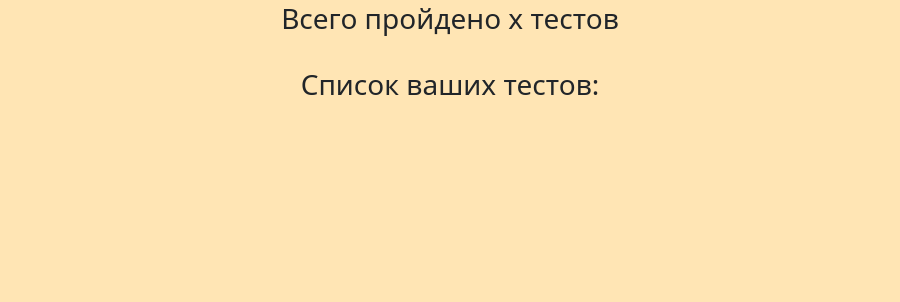
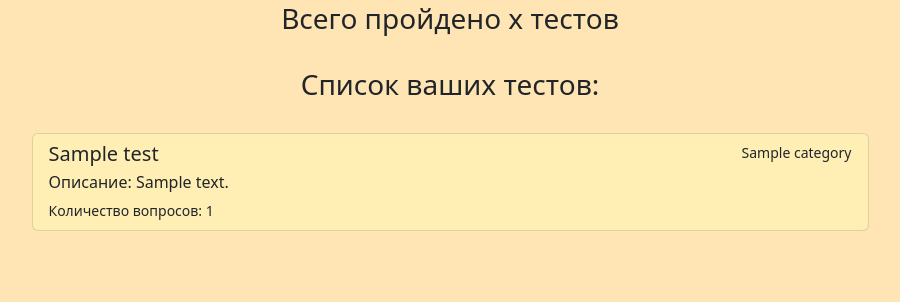
Before and after one commit to pgershuni/quiz_game, a Flask app: page /profile/stats in a window 1280 px wide. Shown: the part 54-356 px from the top of the page, without its empty margins (190-1090 px from the left). Run offline with Flask 3, Linux system fonts and the light colour scheme; a user stored in the database is signed in; a database or web service that is not in the repository returns one stand-in record (values such as "Sample title"); data that the repository does not hold is empty.

Commit message:
stats show_your_tests

```diff
--- a/Project/site.py
+++ b/Project/site.py
@@ -113,7 +113,6 @@ def welcome():
     req_data = requests.get('http://127.0.0.1:8080/api/tests').json()['tests']
     tests = []
 
-    # Наладить тут с данными
     for test in req_data:
         tests.append({'title': test['name'], 'description': test['about'], 'questions': len(test['questions']),
                       'category': test['category'], 'key': test['key']})
@@ -174,7 +173,16 @@ def stats():
     else:
         message = 'Всего пройдено ' + str(params) + ' тестов'
 
-    return render_template('stats.html', mess_with_count=message)
+    lst = requests.get('http://127.0.0.1:8080/api/tests').json()['tests']
+
+    params = {
+        'mess_with_count': message,
+        'len': len,
+        'lst': lst,
+        'user_id': current_user.get_data()['id']
+    }
+
+    return render_template('stats.html', **params)
 
 
 @app.route('/creating', methods=['GET', 'POST'])
@@ -281,7 +289,7 @@ def create_question():
             'is_private': 'True' if request.args['type'] == 'Открытый' else 'False',
             'about': request.args['description'],
             'questions': questions,
-            'user_id': '1'
+            'user_id': current_user.get_data()['id']
         }
 
         requests.post("http://127.0.0.1:8080/api/tests", json=params)
--- a/Project/templates/stats.html
+++ b/Project/templates/stats.html
@@ -21,14 +21,16 @@
         <br>
         <div class="list-group col-md-9 mx-auto">
             {% for test in lst %}
-                  <a href="#" class="list-group-item list-group-item-action cell">
-                    <div class="d-flex w-100 justify-content-between">
-                      <h5 class="mb-1">{{ test["title"] }}</h5>
-                      <small>{{ test["category"] }}</small>
-                    </div>
-                    <p class="mb-1">Описание: {{ test["description"] }}</p>
-                    <small>Количество вопросов: {{ test["questions"] }}</small>
-                  </a>
+                {% if test['user_id'] == user_id %}
+                    <a href="/test_open/{{ test['key'] }}/0" class="list-group-item list-group-item-action cell">
+                        <div class="d-flex w-100 justify-content-between">
+                            <h5 class="mb-1">{{ test["name"] }}</h5>
+                            <small>{{ test["category"] }}</small>
+                        </div>
+                        <p class="mb-1">Описание: {{ test["description"] }}</p>
+                        <small>Количество вопросов: {{ len(test["questions"]) }}</small>
+                    </a>
+                {% endif %}
             {% endfor %}
         </div>
     </div>
```
